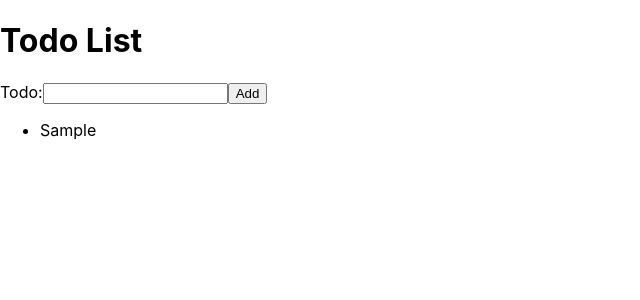
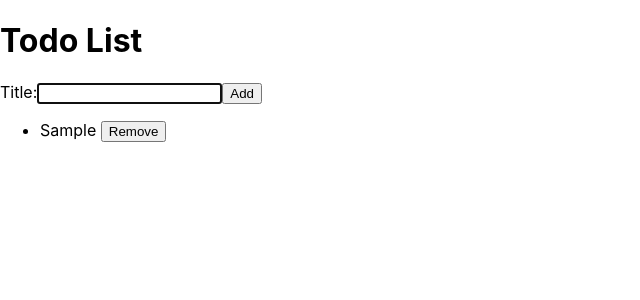
Before and after one commit to Gio-Romero/react-todo, a React (Create React App) app: page / in a window 1280 px wide. Both pictures are taken after typing "Sample" into the empty fields and a click on the button "Add". Shown: the top 300 px of the page, without its empty margins (0-640 px from the left). Built offline with nearby package versions, Linux system fonts and the light colour scheme.

Commit message:
lesson 6 complete

```diff
--- a/src/App.js
+++ b/src/App.js
@@ -22,11 +22,18 @@ function App() {
     setTodoList(prevItems => [...prevItems, newTodo])
   }
 
+  function removeTodo(id){
+  const newList =  todoList.filter(item=>
+      item.id !== id
+    )
+    setTodoList(newList)
+  }
+
   return (
     <>
       <h1>Todo List</h1>
       <AddTodoForm onAddTodo={addTodo} />
-      <TodoList todoList={todoList} />
+      <TodoList todoList={todoList} onRemoveTodo={removeTodo}/>
     </>
   );
 }
--- a/src/TodoList.js
+++ b/src/TodoList.js
@@ -1,11 +1,11 @@
 import React from "react";
 import TodoListItem from "./todoListItem";
 
-function TodoList({todoList}) {
+function TodoList({todoList,onRemoveTodo}) {
     return (
         <ul>
             {todoList.map((item) => {
-                return <TodoListItem key={item.id} todo={item} />
+                return <TodoListItem key={item.id} todo={item} onRemoveTodo={onRemoveTodo}/>
             })}
         </ul>
     )
--- a/src/addTodoForm.js
+++ b/src/addTodoForm.js
@@ -1,6 +1,7 @@
 import React, { useState } from "react";
+import InputWithLabel from "./inputWithLabel";
 
-function AddTodoForm({onAddTodo}) {
+function AddTodoForm({ onAddTodo }) {
 
     const [todoTitle, setTodoTitle] = useState("")
 
@@ -17,8 +18,9 @@ function AddTodoForm({onAddTodo}) {
 
     return (
         <form onSubmit={handleAddTodo}>
-            <label htmlFor="todoTitle">Todo:</label>
-            <input name="title" id="todoTitle" value={todoTitle} onChange={handleTitleChange} />
+            <InputWithLabel name="title" htmlFor="todoTitle" id="todoTitle" value={todoTitle} onChange={handleTitleChange}>
+                Title
+            </InputWithLabel>
             <button >Add</button>
         </form>
     )
--- /dev/null
+++ b/src/inputWithLabel.js
@@ -0,0 +1,17 @@
+import { useEffect, useRef } from "react"
+
+function InputWithLabel(props) {
+    const inputRef = useRef()
+    useEffect(() => {
+        inputRef.current.focus()
+    })
+
+    return (
+        <>
+            <label htmlFor={props.htmlFor}>{props.children}:</label>
+            <input name="title" id={props.id} value={props.value} onChange={props.onChange} ref={inputRef} />
+        </>
+    )
+}
+
+export default InputWithLabel
--- a/src/todoListItem.js
+++ b/src/todoListItem.js
@@ -1,8 +1,8 @@
 import React from "react";
 
-function TodoListItem({todo}){
+function TodoListItem({todo,onRemoveTodo}){
     return (
-        <li>{todo.title}</li>
+        <li>{todo.title} <button onClick={()=>onRemoveTodo(todo.id)}>Remove</button></li>
     )
 }
 export default TodoListItem
```
